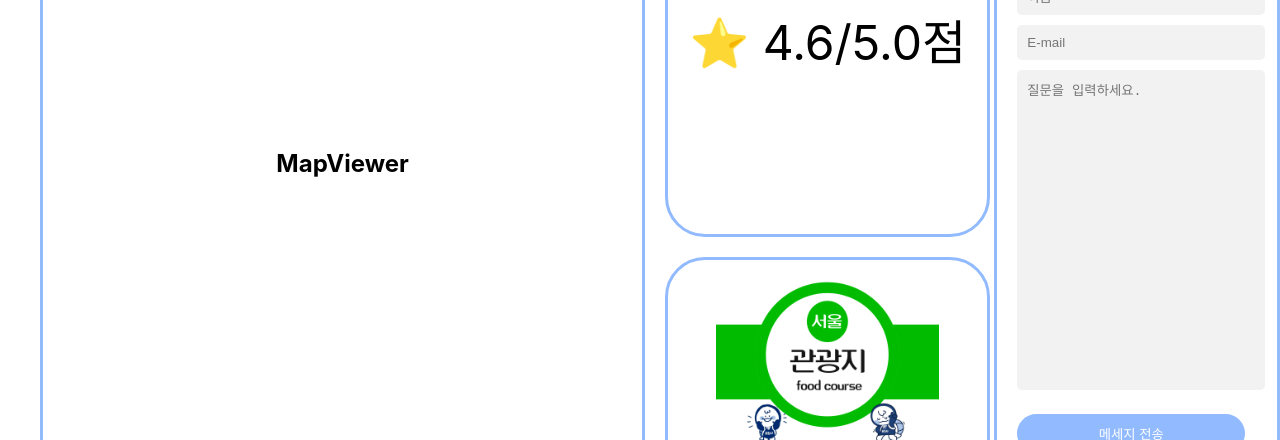
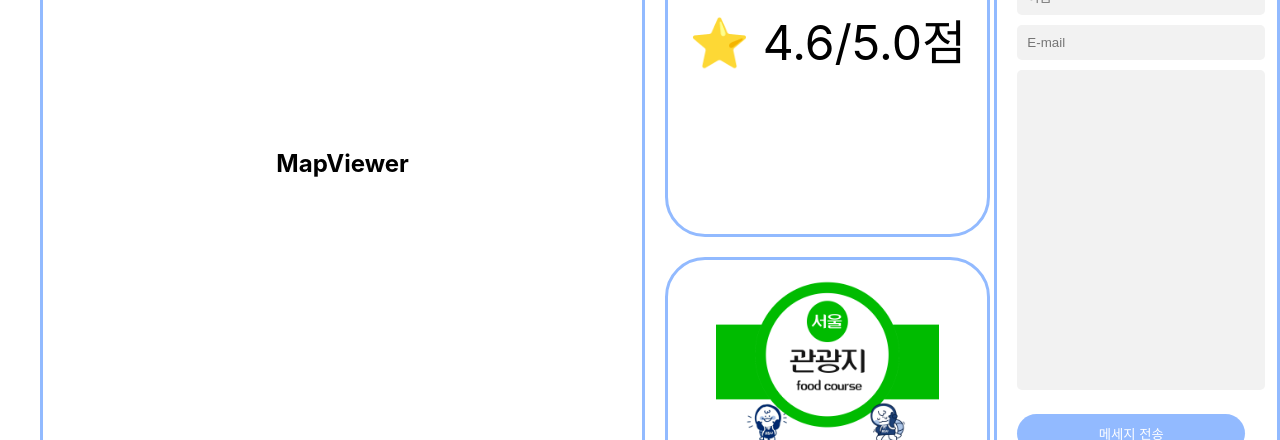
Before and after one commit to 24-1-Hansung-Capstone/React-FE, a React (Create React App) app: page / in a window 1280 px wide. Shown: the part 649-1089 px from the top of the page. Built offline with nearby package versions, Linux system fonts and the light colour scheme.

Commit message:
진짜 2차 수정

```diff
--- a/src/Component/QuestionForm/QuestionForm.jsx
+++ b/src/Component/QuestionForm/QuestionForm.jsx
@@ -48,7 +48,6 @@ function QuestionForm(props) {
                     style={{ marginBottom: '10px', width: '100%', padding: '10px', backgroundColor: '#f2f2f2', borderRadius: '5px', border: 'none' }}
                 />
                 <textarea
-                    placeholder="질문을 입력하세요."
                     value={message}
                     onChange={(e) => setMessage(e.target.value)}
                     style={{ marginBottom: '20px', width: '100%', minHeight: '300px', padding: '10px', backgroundColor: '#f2f2f2', borderRadius: '5px', border: 'none', resize: 'none' }}
```
